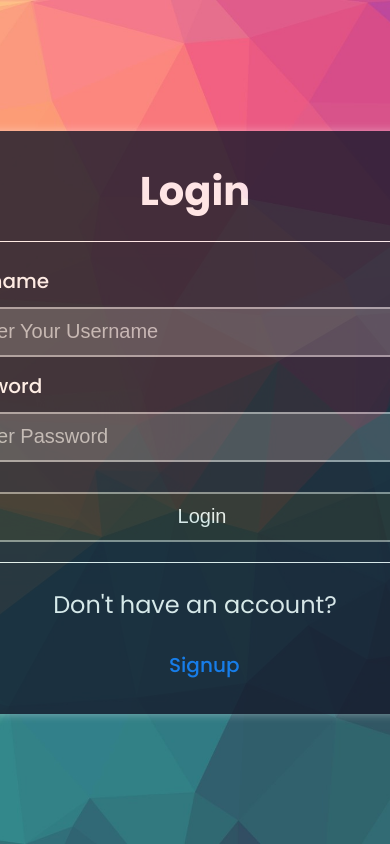
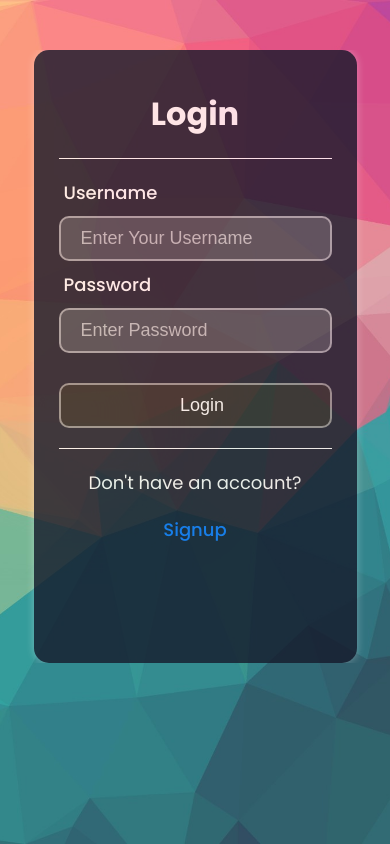
Before and after one commit to NishiKumari1/Todo_with_login, a Django app: page /loginn/ in a window 390 px wide. Run offline with Django 5.2, Linux system fonts and the light colour scheme; some web fonts are replaced.

Commit message:
Update index.css

```diff
--- a/static/index.css
+++ b/static/index.css
@@ -133,3 +133,71 @@
     display: flex;
       justify-content: space-evenly;
   }
+
+  /* Phone Size CSS */
+@media (max-width: 768px) {
+  body {
+    background-size: cover;
+    background-position: center;
+    background-attachment: fixed; /* Change fixed to scroll for smoother mobile experience */
+  }
+
+  .signup-login {
+    margin: 50px auto;
+    font-size: 18px;
+    height: 70%; /* Ensures full height on mobile */
+  }
+
+  .signup-box, .signup-box1 {
+    width: 70%;
+    padding: 25px;
+    box-shadow: 0 0 8px rgba(255, 255, 255, 0.4);
+  }
+
+  .heading {
+    font-size: 32px;
+    margin-top: 15px;
+  }
+
+  b {
+    font-size: 18px;
+    margin-left: 5px;
+  }
+
+  .inp {
+    width: 100%;
+    height: 45px;
+    font-size: 18px;
+    margin-left: 0;
+  }
+
+  .submit-button {
+    width: 100%;
+    height: 45px;
+    font-size: 18px;
+    margin-left: 0;
+  }
+
+  .line {
+    width: 100%;
+    margin-left: 0;
+  }
+
+  .anc {
+    font-size: 18px;
+    margin-left: 0;
+    display: block;
+    text-align: center;
+  }
+
+  .anca {
+    font-size: 22px;
+    margin-top: 5px;
+  }
+
+  .heads {
+    flex-direction: column;
+    align-items: center;
+    text-align: center;
+  }
+}
```
